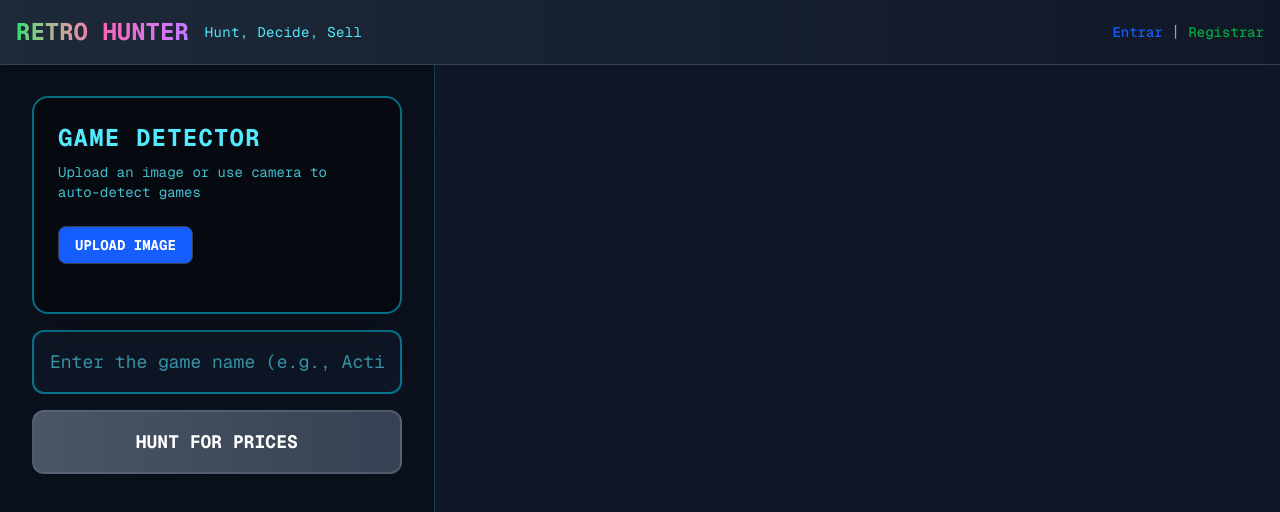
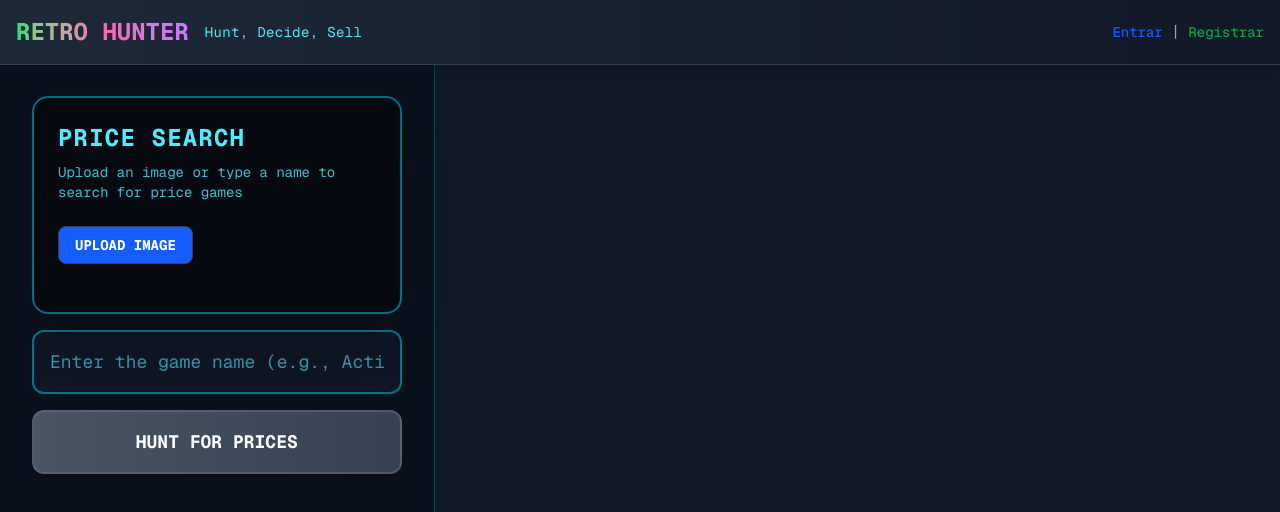
Before and after one commit to rojasmart/retro-hunter, a Next.js app: page / in a window 1280 px wide. Shown: the top 512 px of the page. Built offline with nearby package versions, Linux system fonts and the light colour scheme.

Commit message:
--Update OCRUpload component: Change header to 'PRICE SEARCH' and modify description for clarity

```diff
--- a/src/components/OCRUpload.tsx
+++ b/src/components/OCRUpload.tsx
@@ -232,8 +232,8 @@
       <div className="mb-6">
         <div className="flex items-center justify-between">
           <div>
-            <h2 className="text-2xl font-bold text-cyan-300 font-mono tracking-wider flex items-center gap-2">GAME DETECTOR</h2>
-            <p className="text-sm text-cyan-300/80 mt-2 font-mono">Upload an image or use camera to auto-detect games</p>
+            <h2 className="text-2xl font-bold text-cyan-300 font-mono tracking-wider flex items-center gap-2">PRICE SEARCH</h2>
+            <p className="text-sm text-cyan-300/80 mt-2 font-mono">Upload an image or type a name to search for price games</p>
           </div>
         </div>
       </div>
@@ -302,7 +302,7 @@
         <div className="mb-6">
           <div className="backdrop-blur-sm bg-black/20 rounded-xl p-4 border border-cyan-400/30">
             <div className="flex items-center justify-between text-sm mb-3">
-              <span className="text-cyan-300 font-mono">🔍 SCANNING IMAGE...</span>
+              <span className="text-cyan-300 font-mono">SCANNING IMAGE...</span>
               <span className="text-pink-400 font-mono font-bold">{progress}%</span>
             </div>
             <div className="w-full bg-gray-800/50 rounded-full h-3 border border-cyan-400/30">
```
